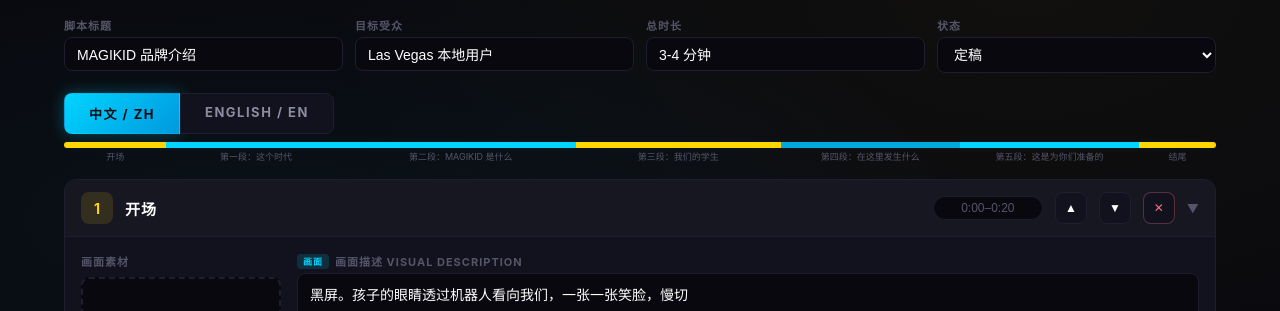
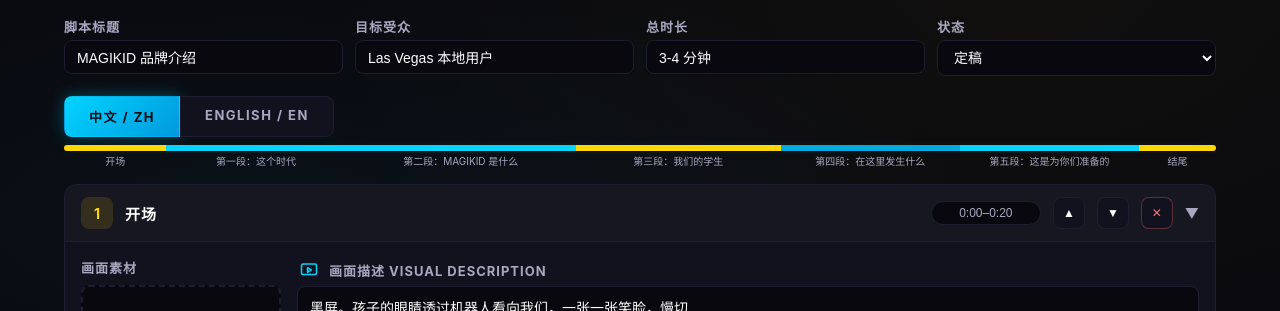
Before and after one commit to Angell-Magikid/magikid-video-script-editor, a plain HTML site: page index.html in a window 1280 px wide. Shown: the part 180-491 px from the top of the page. Drawn offline with Linux system fonts and the light colour scheme.

Commit message:
ui: 提亮灰色字体+增大字号, 字段标签改SVG图标

```diff
--- a/index.html
+++ b/index.html
@@ -18,8 +18,8 @@
     --accent-emerald: #34d399;
     --accent-rose: #fb7185;
     --text-primary: #ffffff;
-    --text-secondary: #8b8ba3;
-    --text-dim: #55556a;
+    --text-secondary: #a8a8c0;
+    --text-dim: #8888a0;
     --border: #1e1e30;
     --border-active: #00d4ff33;
     --shadow: 0 4px 24px rgba(0,0,0,0.5);
@@ -133,8 +133,8 @@
     gap: 12px; margin-top: 16px;
   }
   .meta-field label {
-    display: block; font-size: 11px; font-weight: 700;
-    color: var(--text-dim); text-transform: uppercase; letter-spacing: 1px;
+    display: block; font-size: 13px; font-weight: 700;
+    color: var(--text-secondary); text-transform: uppercase; letter-spacing: 1px;
     margin-bottom: 4px;
   }
   .meta-field input, .meta-field select {
@@ -217,7 +217,7 @@
     outline: none;
   }
   .scene-time {
-    font-size: 12px; color: var(--text-dim);
+    font-size: 12px; color: var(--text-secondary);
     background: var(--bg-input);
     padding: 4px 10px;
     border-radius: 20px;
@@ -235,7 +235,7 @@
     display: flex; flex-direction: column; gap: 8px;
   }
   .asset-panel .label {
-    font-size: 11px; font-weight: 700; color: var(--text-dim);
+    font-size: 13px; font-weight: 700; color: var(--text-secondary);
     text-transform: uppercase; letter-spacing: 1px;
   }
   .asset-upload {
@@ -258,10 +258,10 @@
     object-fit: cover;
   }
   .asset-upload .upload-icon {
-    font-size: 28px; color: var(--text-dim);
+    font-size: 32px; color: var(--text-secondary);
   }
   .asset-upload .upload-text {
-    font-size: 11px; color: var(--text-dim);
+    font-size: 12px; color: var(--text-secondary);
   }
   .asset-upload .remove-asset {
     position: absolute; top: 4px; right: 4px;
@@ -274,7 +274,7 @@
   }
   .asset-upload:hover .remove-asset { opacity: 1; }
   .asset-filename {
-    font-size: 10px; color: var(--text-dim);
+    font-size: 11px; color: var(--text-secondary);
     text-align: center;
     white-space: nowrap; overflow: hidden; text-overflow: ellipsis;
     max-width: 200px;
@@ -287,13 +287,20 @@
 
   .field-group { }
   .field-group .field-label {
-    font-size: 11px; font-weight: 700; color: var(--text-dim);
+    font-size: 13px; font-weight: 700; color: var(--text-secondary);
     text-transform: uppercase; letter-spacing: 1px;
-    margin-bottom: 4px; display: flex; align-items: center; gap: 6px;
+    margin-bottom: 4px; display: flex; align-items: center; gap: 8px;
   }
   .field-group .field-label .tag {
     font-size: 9px; padding: 1px 6px;
     border-radius: 4px; font-weight: 700;
+  }
+  .field-label-icon {
+    display: inline-flex; align-items: center; justify-content: center;
+    width: 24px; height: 24px; flex-shrink: 0;
+  }
+  .field-label-icon svg {
+    width: 18px; height: 18px;
   }
   .tag-visual { background: rgba(0,212,255,0.15); color: #00d4ff; }
   .tag-music { background: rgba(255,215,0,0.15); color: #ffd700; }
@@ -434,7 +441,7 @@
     display: flex; margin-top: 2px;
   }
   .timeline-label {
-    font-size: 9px; color: var(--text-dim);
+    font-size: 10px; color: var(--text-secondary);
     text-align: center;
     overflow: hidden;
     white-space: nowrap;
@@ -459,7 +466,7 @@
   /* ===== EMPTY STATE ===== */
   .empty-state {
     text-align: center; padding: 60px 20px;
-    color: var(--text-dim);
+    color: var(--text-secondary);
   }
   .empty-state .icon { font-size: 48px; margin-bottom: 12px; }
   .empty-state .title { font-size: 16px; font-weight: 600; color: var(--text-secondary); }
@@ -770,7 +777,7 @@
         <button class="btn-icon btn btn-sm" onclick="event.stopPropagation();moveScene(${i},-1)" title="上移">▲</button>
         <button class="btn-icon btn btn-sm" onclick="event.stopPropagation();moveScene(${i},1)" title="下移">▼</button>
         <button class="btn-icon btn btn-sm btn-danger" onclick="event.stopPropagation();deleteScene(${i})" title="删除">✕</button>
-        <span class="collapse-icon" style="color:var(--text-dim);font-size:12px;">▼</span>
+        <span class="collapse-icon" style="color:var(--text-secondary);font-size:14px;">▼</span>
       </div>
       <div class="scene-body">
         <div class="asset-panel">
@@ -785,19 +792,19 @@
         </div>
           <div class="content-panel">
           <div class="field-group">
-            <div class="field-label"><span class="tag tag-visual">画面</span> 画面描述 Visual Description</div>
+            <div class="field-label"><span class="field-label-icon"><svg viewBox="0 0 24 24" fill="none" stroke="#00d4ff" stroke-width="2" stroke-linecap="round" stroke-linejoin="round"><rect x="2" y="4" width="20" height="14" rx="2"/><polygon points="10 9 15 12 10 15 10 9"/></svg></span> 画面描述 Visual Description</div>
             <textarea class="visual-desc" oninput="autoResize(this)" onchange="updateField(${i},'visual',this.value)" placeholder="描述画面内容...">${esc(scene.visual[currentLang] || '')}</textarea>
           </div>
           <div class="field-group">
-            <div class="field-label"><span class="tag tag-music">音乐</span> 音乐/音效 Music & SFX</div>
+            <div class="field-label"><span class="field-label-icon"><svg viewBox="0 0 24 24" fill="none" stroke="#ffd700" stroke-width="2" stroke-linecap="round" stroke-linejoin="round"><path d="M9 18V5l12-2v13"/><circle cx="6" cy="18" r="3"/><circle cx="18" cy="16" r="3"/></svg></span> 音乐/音效 Music & SFX</div>
             <textarea class="music-desc" oninput="autoResize(this)" onchange="updateField(${i},'music',this.value)" placeholder="描述音乐氛围...">${esc(scene.music[currentLang] || '')}</textarea>
           </div>
           <div class="field-group">
-            <div class="field-label"><span class="tag tag-voice">旁白</span> 旁白 Voiceover</div>
+            <div class="field-label"><span class="field-label-icon"><svg viewBox="0 0 24 24" fill="none" stroke="#00d4ff" stroke-width="2" stroke-linecap="round" stroke-linejoin="round"><path d="M12 2a3 3 0 0 0-3 3v7a3 3 0 0 0 6 0V5a3 3 0 0 0-3-3z"/><path d="M19 10v2a7 7 0 0 1-14 0v-2"/><line x1="12" y1="19" x2="12" y2="22"/></svg></span> 旁白 Voiceover</div>
             <textarea class="voiceover" oninput="autoResize(this)" onchange="updateField(${i},'voiceover',this.value)" placeholder="旁白内容...">${esc(scene.voiceover[currentLang] || '')}</textarea>
           </div>
           <div class="field-group">
-            <div class="field-label"><span class="tag tag-text">字幕</span> 屏幕文字 On-Screen Text</div>
+            <div class="field-label"><span class="field-label-icon"><svg viewBox="0 0 24 24" fill="none" stroke="#ffd700" stroke-width="2" stroke-linecap="round" stroke-linejoin="round"><rect x="3" y="4" width="18" height="16" rx="2"/><line x1="7" y1="9" x2="17" y2="9"/><line x1="7" y1="13" x2="13" y2="13"/></svg></span> 屏幕文字 On-Screen Text</div>
             <textarea class="on-screen-text" oninput="autoResize(this)" onchange="updateField(${i},'onScreenText',this.value)" placeholder="画面上的文字...">${esc(scene.onScreenText[currentLang] || '')}</textarea>
           </div>
         </div>
```
